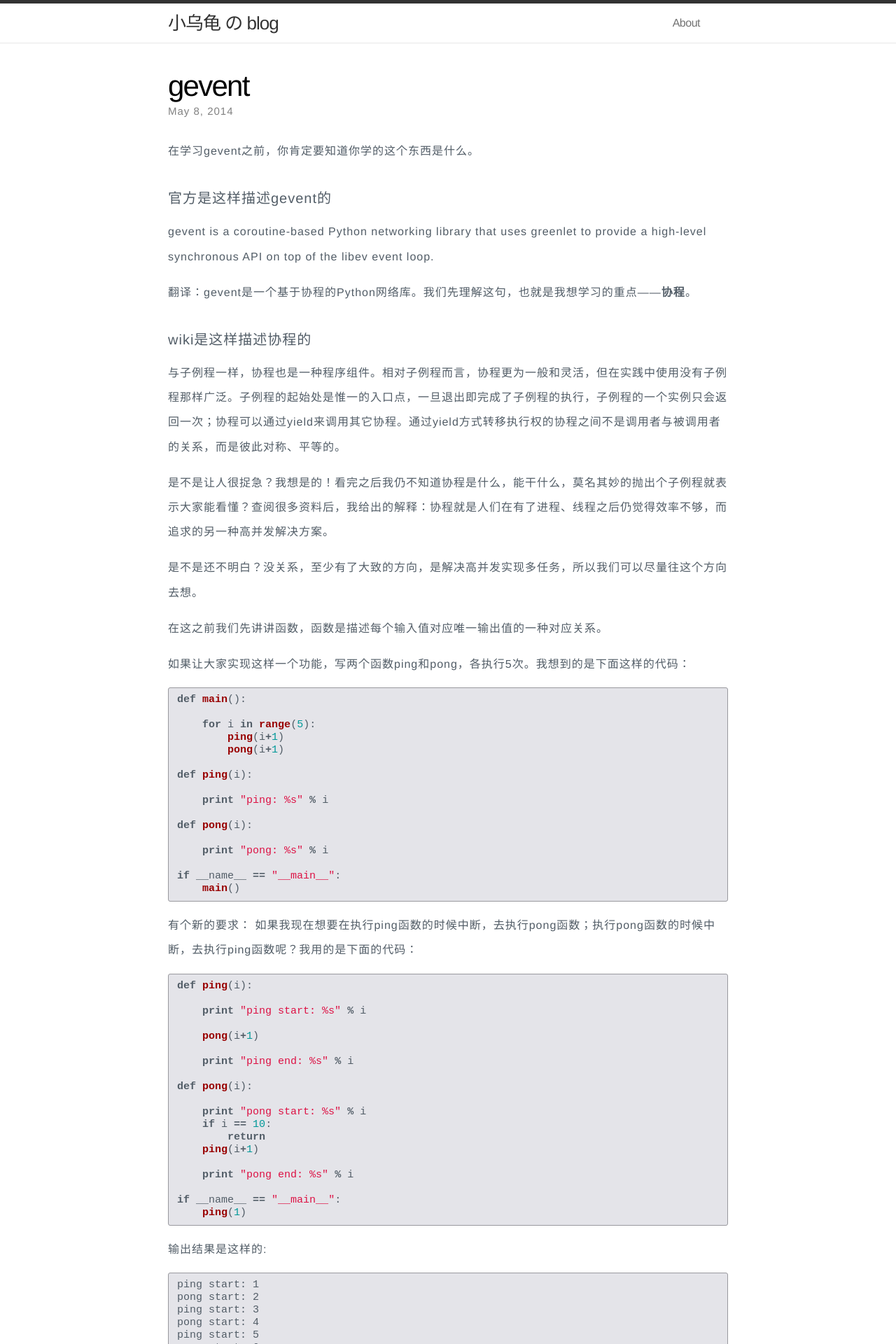
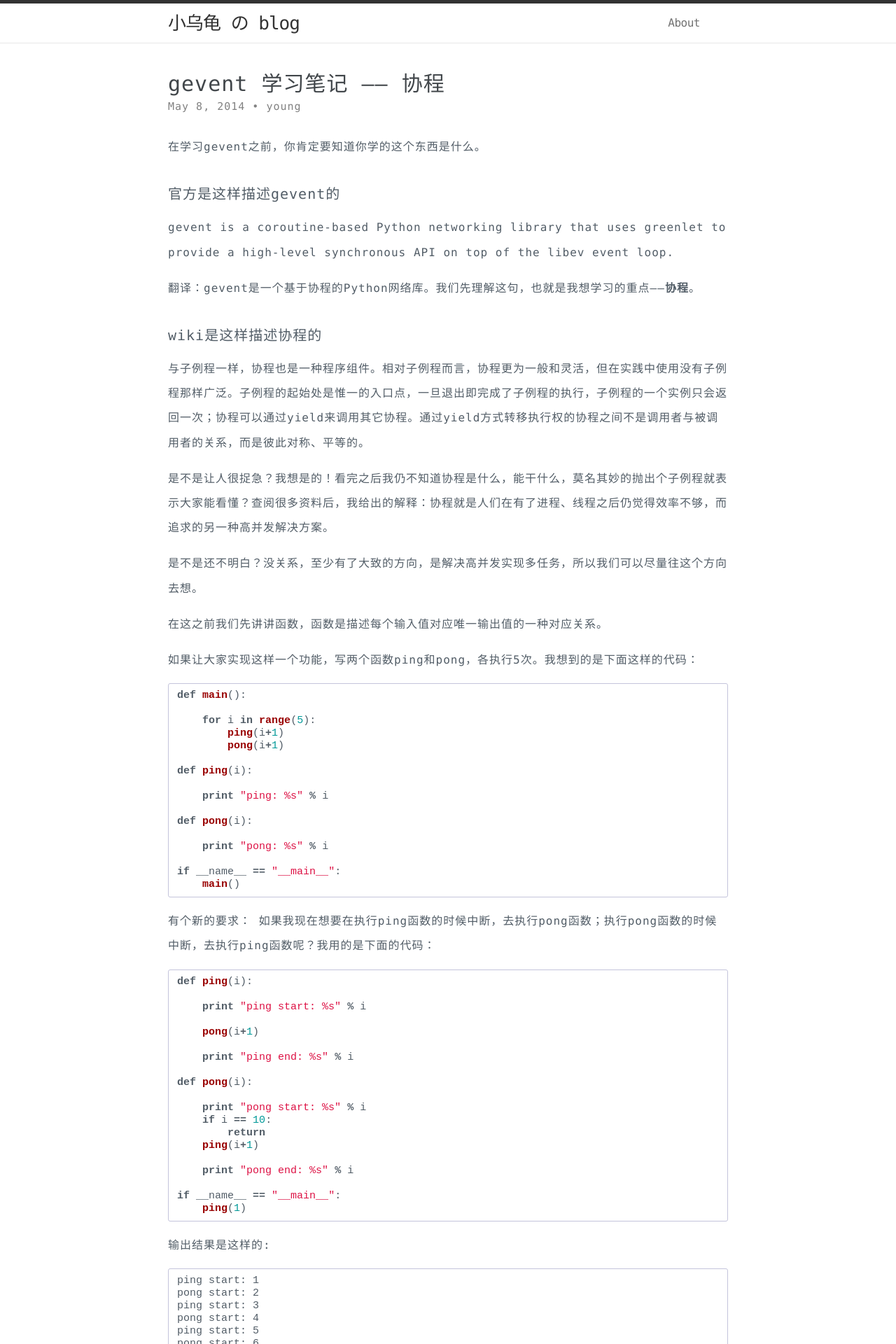
Before and after one commit to wanyoung1231/young-py.github.io, a Jekyll site: the page built from _posts/gevent/2014-05-13-gevent0.markdown, in a window 1280 px wide. Shown: the top 1920 px of the page at 70% size. Built offline with Jekyll 4.4.1, drawn with Linux system fonts in a browser that asks for light colours; some of the changed text lies outside the part shown.

Commit message:
修改部分样式

```diff
--- a/_config.yml
+++ b/_config.yml
@@ -2,7 +2,7 @@
 name: 小乌龟 の blog
 title: iPython
 email: xiaowugui244345021@163.com
-description: "Python技术、gevent高并发库以及生活随记"
+description: "关于Python及生活随记"
 baseurl: ""
 url: "http://yourdomain.com"
 
--- a/_includes/footer.html
+++ b/_includes/footer.html
@@ -1,8 +1,6 @@
 <footer class="site-footer">
 
   <div class="wrap">
-
-    <h2 class="footer-heading">{{ site.name }}</h2>
 
     <div class="footer-col-1 column">
       <ul>
--- a/_posts/2014-05-13-gevent.markdown
+++ b/_posts/gevent/2014-05-13-gevent0.markdown
@@ -1,8 +1,9 @@
 ---
 layout: post
-title:  "gevent"
+title:  "gevent 学习笔记 —— 协程"
 date:   2014-05-08 13:34:03
-categories: jekyll update
+categories: gevent
+author: young
 ---
 
 在学习gevent之前，你肯定要知道你学的这个东西是什么。
--- a/css/main.css
+++ b/css/main.css
@@ -9,7 +9,7 @@
 html, body { height: 100%; }
 
 body {
-  font-family: "Helvetica", "Open Sans",Arial,"Hiragino Sans GB","Microsoft YaHei","微软雅黑","STHeiti","WenQuanYi Micro Hei",SimSun,sans-serif;
+  font-family: "Monaco", "Helvetica", "Open Sans",Arial,"Hiragino Sans GB","Microsoft YaHei","微软雅黑","STHeiti","WenQuanYi Micro Hei",SimSun,sans-serif;
   font-size: 16px;
   line-height: 1.2em;
   font-weight: 300;
@@ -24,9 +24,9 @@ body {
 
 h1, h2, h3, h4, h5, h6 { font-size: 100%; font-weight: 400; }
 
-a         { color: #2a7ae2; text-decoration: none; }
-a:hover   { color: #000; text-decoration: none; }
-a:visited { color: #205caa; }
+a         { color: #41464a; text-decoration: none; }
+a:hover   { color: #818181; text-decoration: none; }
+/*a:visited { color: #205caa; }*/
 
 /* Utility */
 
@@ -175,10 +175,11 @@ a:visited { color: #205caa; }
 .post-header { margin: 10px 0 30px; }
 
 .post-header h1 {
-  font-size: 42px;
-  letter-spacing: -1.75px;
-  line-height: 1;
+  font-size: 30px;
+  letter-spacing: 1px;
+  line-height: 1.2em;
   font-weight: 300;
+  color: #41464a
 }
 
 .post-header .meta {
@@ -247,8 +248,8 @@ a:visited { color: #205caa; }
 
 .post pre,
 .post code {
-  border: 1px solid #99999E;
-  background-color: #E4E4E9;
+  border: 1px solid #C4C4DB;
+  /*background-color: #E4E4E9;*/
   padding: 8px 12px;
   -webkit-border-radius: 3px;
   -moz-border-radius: 3px;
--- a/index.html
+++ b/index.html
@@ -9,7 +9,6 @@ layout: default
   <ul class="posts">
     {% for post in site.posts %}
       <li>
-        <span class="post-date">{{ post.date | date: "%b %-d, %Y" }}</span>
         <a class="post-link" href="{{ post.url | prepend: site.baseurl }}">{{ post.title }}</a>
       </li>
     {% endfor %}
```
Also changed, not shown: _posts/2014-05-08-welcome-to-jekyll.markdown (deleted, +0 -8 lines), 9 other files.
